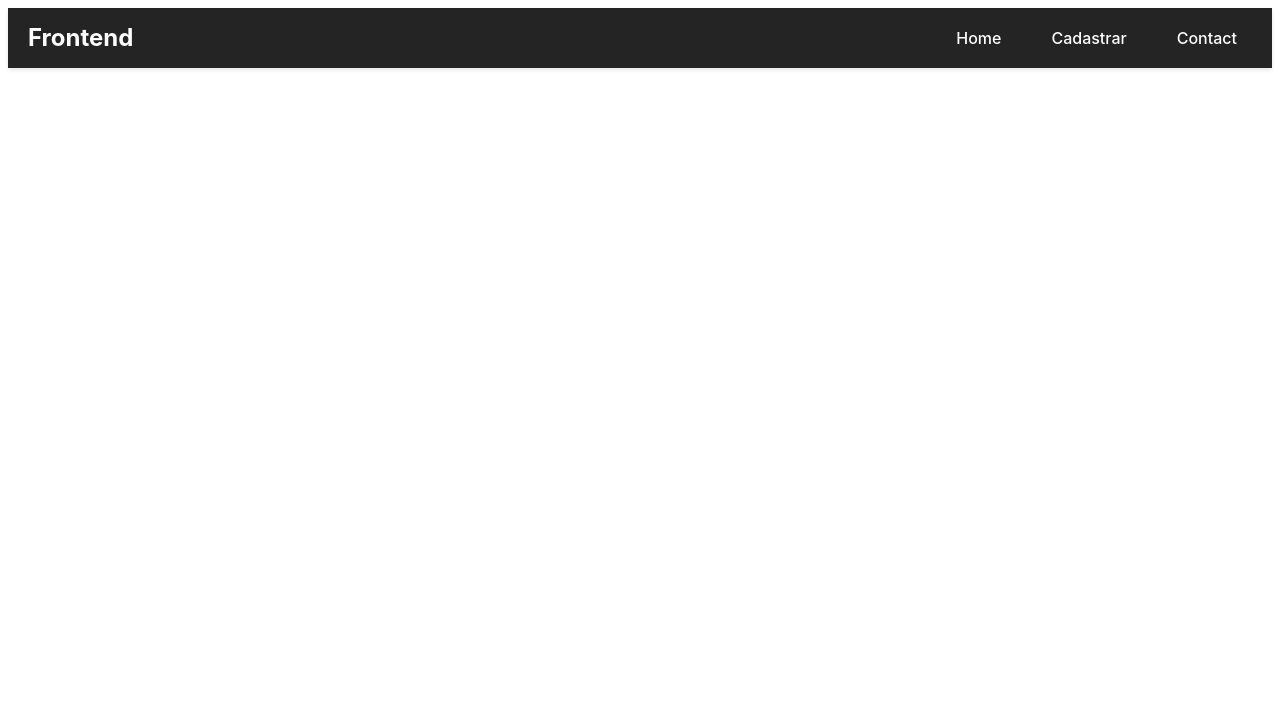
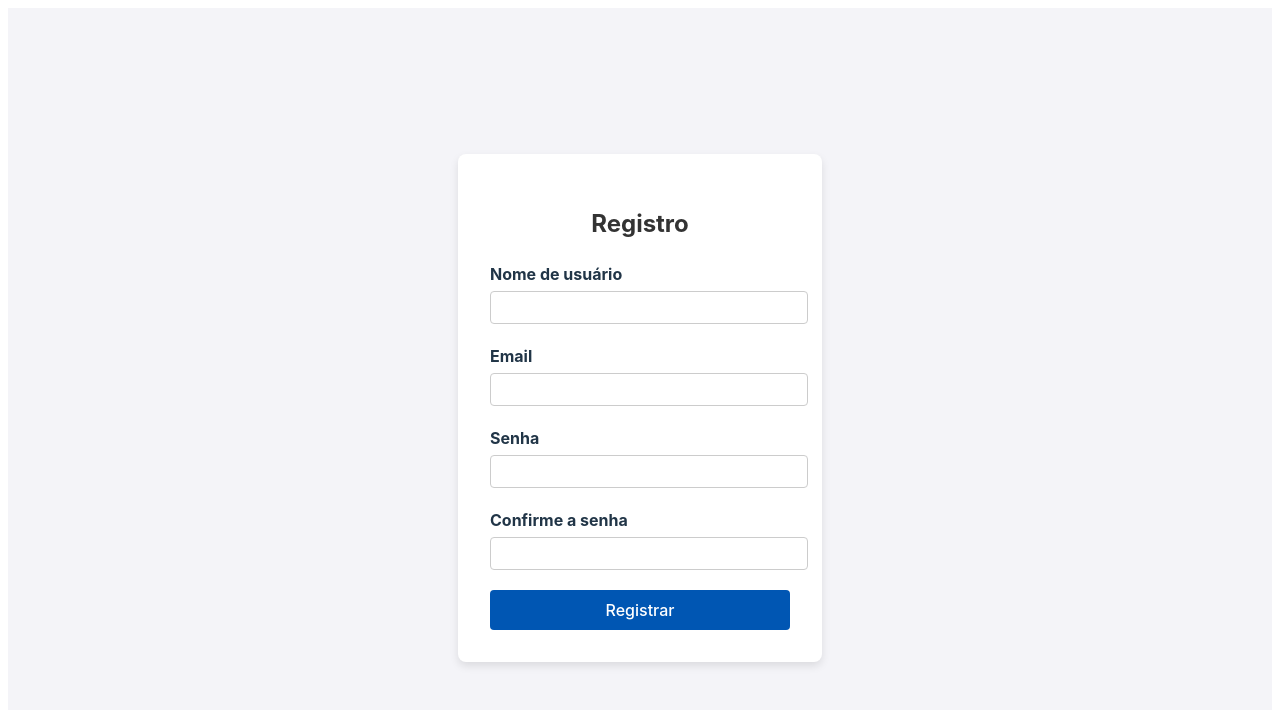
Before and after one commit to Joao-AugustoPF/projeto-frontend, a React (Vite) app in the folder react-frontend/: page /registro in a window 1280 px wide. Shown: the top 710 px of the page. Built offline with nearby package versions, Linux system fonts and the light colour scheme.

Commit message:
feat: Adicionado telas de Login e Registro

```diff
--- a/react-frontend/src/App.jsx
+++ b/react-frontend/src/App.jsx
@@ -1,16 +1,25 @@
 import './App.css'
-import {Routes, Route, Router} from 'react-router-dom'
+import {Routes, Route, Router, useLocation} from 'react-router-dom'
 import Navbar from './components/Navbar'
 import Main from './components/Main'
 import CadastroProdutos from './components/CadastroProdutos'
+import Login from './components/Login'
+import Registro from './components/Registro'
 
 function App() {
+
+  const location = useLocation()
+
+  const showNavbar = location.pathname !== "/login" && location.pathname !== "/registro";
+
   return (
     <>
-      <Navbar />
+      {showNavbar && <Navbar />}
       <Routes>
         <Route path="/" element={<Main />} />
         <Route path="/cadastro-produtos" element={<CadastroProdutos />} />
+        <Route path="/login" element={<Login />} />
+        <Route path="/registro" element={<Registro />} />
       </Routes>
     </>
   )
--- a/react-frontend/src/components/CadastroProdutos.jsx
+++ b/react-frontend/src/components/CadastroProdutos.jsx
@@ -1,5 +1,4 @@
 import ProductsForm from "./ProductsForm"
-import ProductsList from "./ProductsList"
 
 const CadastroProdutos = () => {
 
--- /dev/null
+++ b/react-frontend/src/components/Login.jsx
@@ -0,0 +1,44 @@
+import React, { useState } from 'react';
+import '../styles/login.css';
+
+function Login() {
+  const [email, setEmail] = useState('');
+  const [password, setPassword] = useState('');
+
+  const handleSubmit = (event) => {
+    event.preventDefault();
+    console.log('Email:', email, 'Password:', password);
+    // Aqui você pode adicionar a lógica de autenticação
+  };
+
+  return (
+    <div className="login-container">
+      <form className="login-form" onSubmit={handleSubmit}>
+        <h2>Login</h2>
+        <div className="input-group">
+          <label htmlFor="email">Email</label>
+          <input
+            type="email"
+            id="email"
+            value={email}
+            onChange={(e) => setEmail(e.target.value)}
+            required
+          />
+        </div>
+        <div className="input-group">
+          <label htmlFor="password">Senha</label>
+          <input
+            type="password"
+            id="password"
+            value={password}
+            onChange={(e) => setPassword(e.target.value)}
+            required
+          />
+        </div>
+        <button type="submit" className="login-button">Entrar</button>
+      </form>
+    </div>
+  );
+}
+
+export default Login;
--- a/react-frontend/src/components/Navbar.jsx
+++ b/react-frontend/src/components/Navbar.jsx
@@ -1,14 +1,14 @@
 import { Link } from 'react-router-dom'
-import './navbar.css'
+import '../styles/navbar.css'
 
 const Navbar = () => {
     return (
         <div className="navbar">
-            <div className="logo">Frontend</div>
+            <Link className='logo' to="/">Frontend</Link>
             <nav>
-                <Link to="/">Home</Link>
                 <Link to="/cadastro-produtos">Cadastrar</Link>
-                <Link to="/contact">Contact</Link>
+                <Link to="/login">Login</Link>
+                <Link to="/registro">Registro</Link>
             </nav>
       </div>
     )
--- a/react-frontend/src/components/ProductsForm.jsx
+++ b/react-frontend/src/components/ProductsForm.jsx
@@ -1,5 +1,5 @@
 import { useState } from 'react'
-import './products-form.css'
+import '../styles/products-form.css'
 import ProductsList from './ProductsList'
 
 const ProductsForm = () => {
--- a/react-frontend/src/components/ProductsList.jsx
+++ b/react-frontend/src/components/ProductsList.jsx
@@ -1,4 +1,4 @@
-import './products-list.css'
+import '../styles/products-list.css'
 
 export default function ProductsList ({products, onDelete, onEdit}) {
 
--- /dev/null
+++ b/react-frontend/src/components/Registro.jsx
@@ -0,0 +1,70 @@
+import React, { useState } from 'react';
+import '../styles/registro.css';  // Assumindo que você criará um arquivo CSS similar ao do login
+
+function Registro() {
+  const [username, setUsername] = useState('');
+  const [email, setEmail] = useState('');
+  const [password, setPassword] = useState('');
+  const [confirmPassword, setConfirmPassword] = useState('');
+
+  const handleSubmit = (event) => {
+    event.preventDefault();
+    if(password !== confirmPassword) {
+      alert('As senhas não coincidem.');
+      return;
+    }
+    console.log('Username:', username, 'Email:', email, 'Password:', password);
+    // Aqui você pode adicionar a lógica de registro
+  };
+
+  return (
+    <div className="register-container">
+      <form className="register-form" onSubmit={handleSubmit}>
+        <h2>Registro</h2>
+        <div className="input-group">
+          <label htmlFor="username">Nome de usuário</label>
+          <input
+            type="text"
+            id="username"
+            value={username}
+            onChange={(e) => setUsername(e.target.value)}
+            required
+          />
+        </div>
+        <div className="input-group">
+          <label htmlFor="email">Email</label>
+          <input
+            type="email"
+            id="email"
+            value={email}
+            onChange={(e) => setEmail(e.target.value)}
+            required
+          />
+        </div>
+        <div className="input-group">
+          <label htmlFor="password">Senha</label>
+          <input
+            type="password"
+            id="password"
+            value={password}
+            onChange={(e) => setPassword(e.target.value)}
+            required
+          />
+        </div>
+        <div className="input-group">
+          <label htmlFor="confirm-password">Confirme a senha</label>
+          <input
+            type="password"
+            id="confirm-password"
+            value={confirmPassword}
+            onChange={(e) => setConfirmPassword(e.target.value)}
+            required
+          />
+        </div>
+        <button type="submit" className="register-button">Registrar</button>
+      </form>
+    </div>
+  );
+}
+
+export default Registro;
--- /dev/null
+++ b/react-frontend/src/styles/login.css
@@ -0,0 +1,52 @@
+.login-container {
+    display: flex;
+    justify-content: center;
+    align-items: center;
+    height: 100vh;
+    background-color: #f4f4f8;
+  }
+
+  .login-form {
+    padding: 2rem;
+    box-shadow: 0 4px 8px rgba(0, 0, 0, 0.1);
+    background-color: white;
+    border-radius: 8px;
+    width: 300px;
+  }
+
+  .login-form h2 {
+    text-align: center;
+    color: #333;
+  }
+
+  .input-group {
+    margin-bottom: 20px;
+  }
+
+  .input-group label {
+    display: block;
+    margin-bottom: 5px;
+    font-weight: bold;
+  }
+
+  .input-group input {
+    width: 100%;
+    padding: 8px;
+    border: 1px solid #ccc;
+    border-radius: 4px;
+  }
+
+  .login-button {
+    width: 100%;
+    padding: 10px;
+    background-color: #0056b3;
+    color: white;
+    border: none;
+    border-radius: 4px;
+    cursor: pointer;
+    transition: background-color 0.3s;
+  }
+
+  .login-button:hover {
+    background-color: #00408b;
+  }
--- /dev/null
+++ b/react-frontend/src/styles/registro.css
@@ -0,0 +1,52 @@
+.register-container {
+    display: flex;
+    justify-content: center;
+    align-items: center;
+    height: 100vh;
+    background-color: #f4f4f8;
+  }
+
+  .register-form {
+    padding: 2rem;
+    box-shadow: 0 4px 8px rgba(0, 0, 0, 0.1);
+    background-color: white;
+    border-radius: 8px;
+    width: 300px;
+  }
+
+  .register-form h2 {
+    text-align: center;
+    color: #333;
+  }
+
+  .input-group {
+    margin-bottom: 20px;
+  }
+
+  .input-group label {
+    display: block;
+    margin-bottom: 5px;
+    font-weight: bold;
+  }
+
+  .input-group input {
+    width: 100%;
+    padding: 8px;
+    border: 1px solid #ccc;
+    border-radius: 4px;
+  }
+
+  .register-button {
+    width: 100%;
+    padding: 10px;
+    background-color: #0056b3;
+    color: white;
+    border: none;
+    border-radius: 4px;
+    cursor: pointer;
+    transition: background-color 0.3s;
+  }
+
+  .register-button:hover {
+    background-color: #00408b;
+  }
```
Also changed, not shown: react-frontend/src/styles/navbar.css (renamed from react-frontend/src/components/navbar.css), react-frontend/src/styles/products-form.css (renamed from react-frontend/src/components/products-form.css), react-frontend/src/styles/products-list.css (renamed from react-frontend/src/components/products-list.css).
